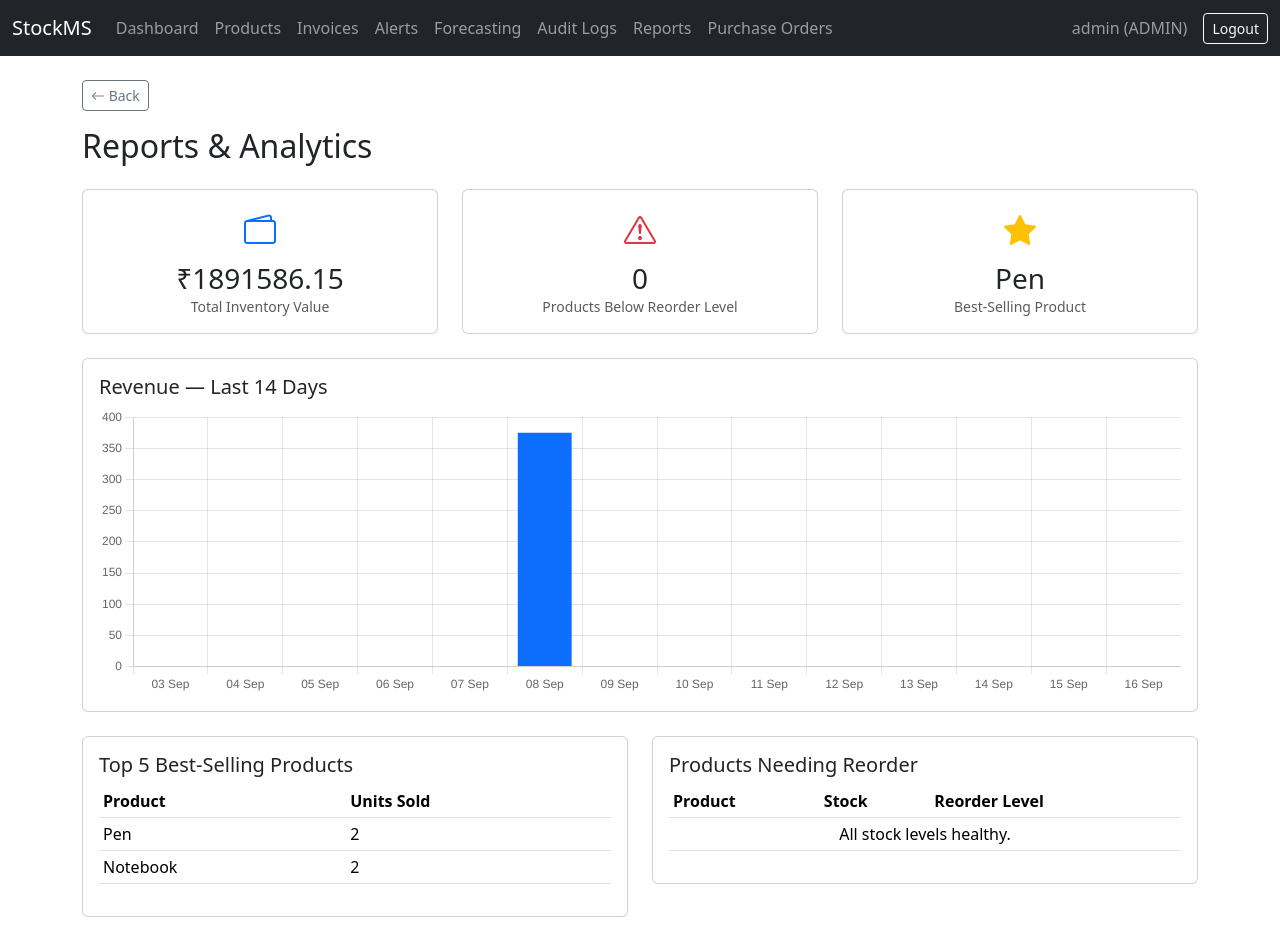
After one commit to akhila-nair2005/Inventory-Management-System, a Django app: page /products/reports/ in a window 1280 px wide. The commit adds this page. Run offline with Django 5.2, Linux system fonts and the light colour scheme; a user stored in the database is signed in; data comes from the database, SQL or seed files in the repository.

Commit message:
updated3

```diff
--- /dev/null
+++ b/inventory/templates/inventory/reports.html
@@ -0,0 +1,101 @@
+{% extends 'base.html' %}
+{% block title %}Reports{% endblock %}
+{% block content %}
+
+<h2 class="mb-4">Reports & Analytics</h2>
+
+<div class="row mb-4">
+    <div class="col-md-4">
+        <div class="card kpi-card text-center">
+            <div class="card-body">
+                <i class="bi bi-wallet2 fs-2 text-primary"></i>
+                <h3 class="mt-2 mb-0">₹{{ total_inventory_value }}</h3>
+                <p class="text-muted small mb-0">Total Inventory Value</p>
+            </div>
+        </div>
+    </div>
+    <div class="col-md-4">
+        <div class="card kpi-card text-center">
+            <div class="card-body">
+                <i class="bi bi-exclamation-triangle fs-2 text-danger"></i>
+                <h3 class="mt-2 mb-0">{{ low_stock_products|length }}</h3>
+                <p class="text-muted small mb-0">Products Below Reorder Level</p>
+            </div>
+        </div>
+    </div>
+    <div class="col-md-4">
+        <div class="card kpi-card text-center">
+            <div class="card-body">
+                <i class="bi bi-star-fill fs-2 text-warning"></i>
+                <h3 class="mt-2 mb-0">{{ top_products.0.product__name|default:"—" }}</h3>
+                <p class="text-muted small mb-0">Best-Selling Product</p>
+            </div>
+        </div>
+    </div>
+</div>
+
+<div class="card mb-4">
+    <div class="card-body">
+        <h5 class="card-title">Revenue — Last 14 Days</h5>
+        <canvas id="revenueChart" height="80"></canvas>
+    </div>
+</div>
+
+<div class="row">
+    <div class="col-md-6 mb-4">
+        <div class="card">
+            <div class="card-body">
+                <h5 class="card-title">Top 5 Best-Selling Products</h5>
+                <table class="table table-sm">
+                    <thead><tr><th>Product</th><th>Units Sold</th></tr></thead>
+                    <tbody>
+                        {% for p in top_products %}
+                        <tr><td>{{ p.product__name }}</td><td>{{ p.total_sold }}</td></tr>
+                        {% empty %}
+                        <tr><td colspan="2" class="text-center">No sales data yet.</td></tr>
+                        {% endfor %}
+                    </tbody>
+                </table>
+            </div>
+        </div>
+    </div>
+    <div class="col-md-6 mb-4">
+        <div class="card">
+            <div class="card-body">
+                <h5 class="card-title">Products Needing Reorder</h5>
+                <table class="table table-sm">
+                    <thead><tr><th>Product</th><th>Stock</th><th>Reorder Level</th></tr></thead>
+                    <tbody>
+                        {% for p in low_stock_products %}
+                        <tr><td>{{ p.name }}</td><td class="text-danger">{{ p.quantity }}</td><td>{{ p.reorder_level }}</td></tr>
+                        {% empty %}
+                        <tr><td colspan="3" class="text-center">All stock levels healthy.</td></tr>
+                        {% endfor %}
+                    </tbody>
+                </table>
+            </div>
+        </div>
+    </div>
+</div>
+
+<script src="https://cdn.jsdelivr.net/npm/chart.js@4.4.4/dist/chart.umd.min.js"></script>
+<script>
+    const ctx = document.getElementById('revenueChart').getContext('2d');
+    new Chart(ctx, {
+        type: 'bar',
+        data: {
+            labels: {{ revenue_labels|safe }},
+            datasets: [{
+                label: 'Revenue (₹)',
+                data: {{ revenue_values|safe }},
+                backgroundColor: '#0d6efd',
+            }]
+        },
+        options: {
+            responsive: true,
+            plugins: { legend: { display: false } }
+        }
+    });
+</script>
+
+{% endblock %}
--- a/inventory/urls.py
+++ b/inventory/urls.py
@@ -17,4 +17,5 @@ urlpatterns = [
     path('suppliers/add/', views.supplier_create, name='supplier_create'),
     path('suppliers/<int:pk>/', views.supplier_detail, name='supplier_detail'),
     path('purchase-orders/<int:pk>/confirm-delivery/', views.purchase_order_confirm_delivery, name='confirm_delivery'),
+    path('reports/', views.reports_page, name='reports_page'),
 ]
--- a/inventory/views.py
+++ b/inventory/views.py
@@ -7,6 +7,9 @@ from django.contrib import messages
 from .models import Product, Category, Supplier
 from django.core.mail import send_mail
 from django.conf import settings
+from django.db.models import Sum
+from billing.models import Invoice, InvoiceItem
+from datetime import timedelta
 
 
 
@@ -522,3 +525,42 @@ def supplier_create(request):
         return redirect('supplier_list')
 
     return render(request, 'inventory/supplier_form.html')
+
+
+
+@login_required
+def reports_page(request):
+    if request.user.role not in ['ADMIN', 'MANAGER']:
+        messages.error(request, "You don't have permission to view reports.")
+        return redirect('dashboard')
+
+    # Total inventory value = sum of (quantity * price) across all products
+    products = Product.objects.all()
+    total_inventory_value = sum(p.quantity * p.price for p in products)
+
+    # Top 5 best-selling products by total quantity sold
+    top_products = (
+        InvoiceItem.objects.values('product__name')
+        .annotate(total_sold=Sum('quantity'))
+        .order_by('-total_sold')[:5]
+    )
+
+    # Revenue over the last 14 days
+    today = timezone.now().date()
+    revenue_by_day = []
+    for i in range(13, -1, -1):
+        day = today - timedelta(days=i)
+        invoices = Invoice.objects.filter(created_at__date=day)
+        day_total = sum(inv.total_amount for inv in invoices)
+        revenue_by_day.append({'date': day.strftime('%d %b'), 'total': float(day_total)})
+
+    low_stock_products = [p for p in products if p.is_low_stock]
+
+    context = {
+        'total_inventory_value': total_inventory_value,
+        'top_products': top_products,
+        'revenue_labels': [d['date'] for d in revenue_by_day],
+        'revenue_values': [d['total'] for d in revenue_by_day],
+        'low_stock_products': low_stock_products,
+    }
+    return render(request, 'inventory/reports.html', context)
--- a/static/css/custom.css
+++ b/static/css/custom.css
@@ -72,3 +72,9 @@ body {
 .login-card {
     border-radius: 16px;
 }
+
+.kpi-card {
+    border: none;
+    border-radius: 12px;
+    box-shadow: 0 2px 8px rgba(0,0,0,0.06);
+}
--- a/templates/base.html
+++ b/templates/base.html
@@ -24,6 +24,7 @@
                         <li class="nav-item"><a class="nav-link" href="{% url 'audit_log_list' %}">Audit Logs</a></li>
                     {% endif %}
                     {% if user.role == 'ADMIN' or user.role == 'MANAGER' %}
+                        <li class="nav-item"><a class="nav-link" href="{% url 'reports_page' %}">Reports</a></li>
                         <li class="nav-item"><a class="nav-link" href="{% url 'purchase_order_list' %}">Purchase Orders</a></li>
                     {% endif %}
                 </ul>
```
Also changed, not shown: accounts/templates/accounts/dashboard.html (+40 -1 lines), accounts/views.py (+24 -1 lines).
